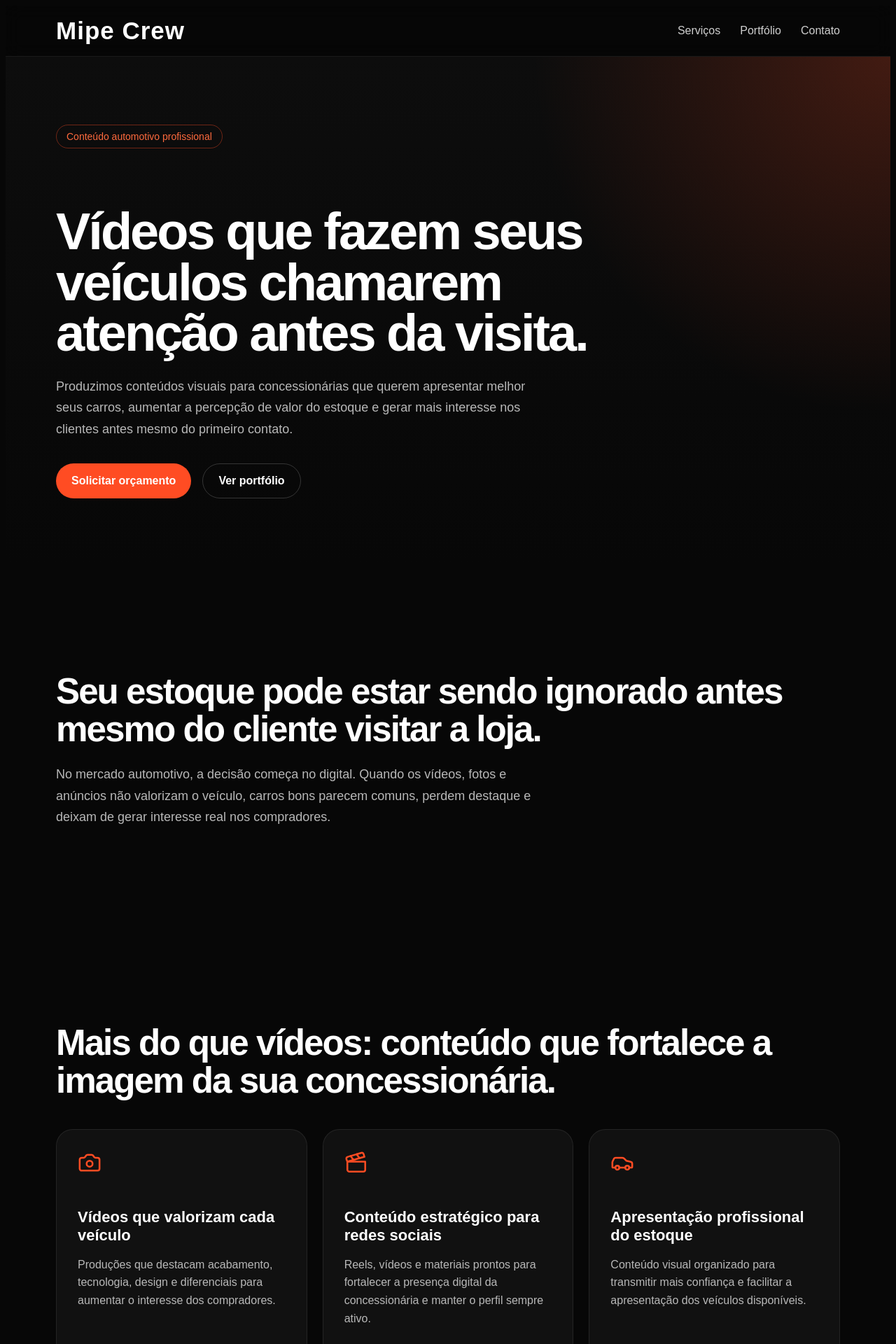
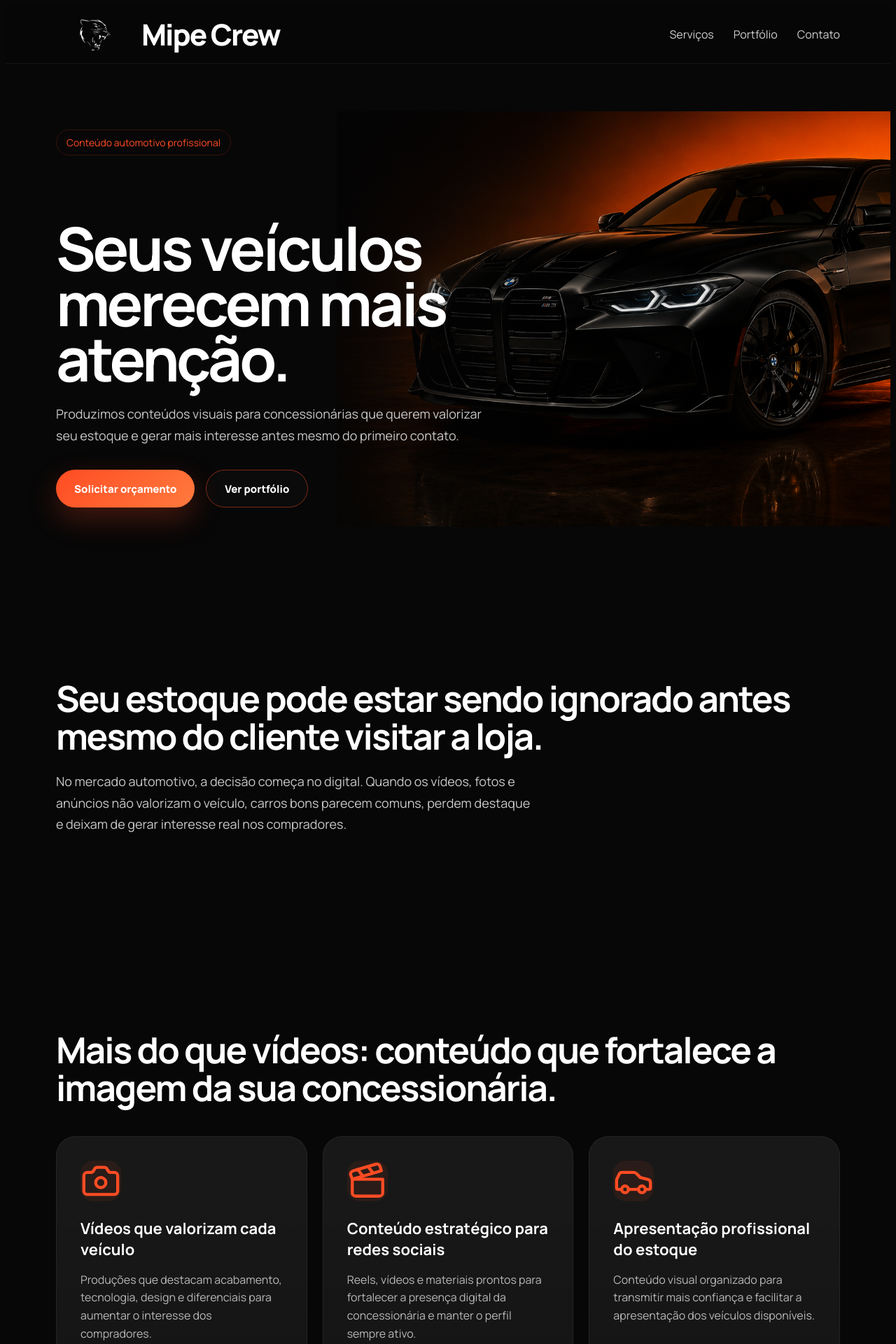
Before and after one commit to nicolas-ninov/Mipe-Crew, a React (Vite) app: page / in a window 1280 px wide. Shown: the top 1920 px of the page at 70% size. Built offline with nearby package versions, Linux system fonts and the light colour scheme; the HTML template or start-up script is replaced by a standard one.

Commit message:
style: refina identidade visual e header

```diff
--- a/index.html
+++ b/index.html
@@ -3,6 +3,9 @@
   <head>
     <meta charset="UTF-8" />
     <link rel="icon" type="image/png" href="/favicon.png" />
+    <link rel="preconnect" href="https://fonts.googleapis.com">
+    <link rel="preconnect" href="https://fonts.gstatic.com" crossorigin>
+    <link href="https://fonts.googleapis.com/css2?family=Manrope:wght@200..800&family=Montserrat:ital,wght@0,100..900;1,100..900&family=Oswald:wght@200..700&family=Poppins:ital,wght@0,100;0,200;0,300;0,400;0,500;0,600;0,700;0,800;0,900;1,100;1,200;1,300;1,400;1,500;1,600;1,700;1,800;1,900&family=Roboto:ital,wght@0,100..900;1,100..900&display=swap" rel="stylesheet">
     <meta name="viewport" content="width=device-width, initial-scale=1.0" />
     <title>Mipe Crew</title>
   </head>
--- a/src/components/Header.jsx
+++ b/src/components/Header.jsx
@@ -1,8 +1,26 @@
+import { useEffect, useState } from "react";
+import logo from "../assets/images/logo.png";
+
 function Header() {
+  const [scrolled, setScrolled] = useState(false);
+
+  useEffect(() => {
+    const handleScroll = () => {
+      setScrolled(window.scrollY > 50);
+    };
+
+    window.addEventListener("scroll", handleScroll);
+
+    return () => window.removeEventListener("scroll", handleScroll);
+  }, []);
+
   return (
-    <header className="header">
+    <header className={`header ${scrolled ? "scrolled" : ""}`}>
       <div className="container header-content">
-        <strong className="logo">Mipe Crew</strong>
+        <a href="/" className="brand">
+          <img src={logo} alt="Mipe Crew" className="logo" />
+          <strong>Mipe Crew</strong>
+        </a>
 
         <nav>
           <a href="#servicos">Serviços</a>
--- a/src/components/Hero.jsx
+++ b/src/components/Hero.jsx
@@ -1,16 +1,21 @@
+import bmwHero from "../assets/images/bmwHero.png";
+
 function Hero() {
   return (
-    <section className="hero">
+    <section
+      className="hero"
+      style={{ backgroundImage: `url(${bmwHero})` }}
+    >
       <div className="container">
         <div className="hero-content">
           <span className="tag">Conteúdo automotivo profissional</span>
 
-          <h1>Vídeos que fazem seus veículos chamarem atenção antes da visita.</h1>
+          <h1>Seus veículos merecem mais atenção.</h1>
 
           <p>
-            Produzimos conteúdos visuais para concessionárias que querem apresentar
-            melhor seus carros, aumentar a percepção de valor do estoque e gerar
-            mais interesse nos clientes antes mesmo do primeiro contato.
+            Produzimos conteúdos visuais para concessionárias que querem
+            valorizar seu estoque e gerar mais interesse antes mesmo do primeiro
+            contato.
           </p>
 
           <div className="hero-actions">
--- a/src/reset.css
+++ b/src/reset.css
@@ -2,4 +2,5 @@
   margin: 0;
   padding: 0;
   box-sizing: border-box;
+  font-family: "Manrope", sans-serif;
 }
--- a/src/styles.css
+++ b/src/styles.css
@@ -1,11 +1,28 @@
+:root {
+  --color-bg: #070707;
+  --color-surface: #111111;
+  --color-surface-light: #161616;
+  --color-text: #ffffff;
+  --color-muted: #b8b8b8;
+  --color-border: rgba(255, 255, 255, 0.08);
+  --color-primary: #ff4c23;
+  --color-primary-soft: rgba(255, 76, 35, 0.18);
+
+  --radius-sm: 14px;
+  --radius-md: 22px;
+  --radius-lg: 28px;
+
+  --container: 1120px;
+}
+
 html {
   scroll-behavior: smooth;
 }
 
 body {
-  font-family: Arial, Helvetica, sans-serif;
-  background: #070707;
-  color: #ffffff;
+  font-family: "Manrope", Arial, Helvetica, sans-serif;
+  background-color: var(--color-bg);
+  color: var(--color-text);
 }
 
 a {
@@ -14,30 +31,67 @@ a {
 }
 
 .container {
-  width: min(1120px, 90%);
+  width: min(var(--container), 90%);
   margin: 0 auto;
 }
 
 .header {
   position: sticky;
   top: 0;
-  z-index: 10;
-  background: rgba(7, 7, 7, 0.85);
+  z-index: 999;
+  background: rgba(7,7,7,.72);
   -webkit-backdrop-filter: blur(12px);
   backdrop-filter: blur(12px);
-  border-bottom: 1px solid rgba(255, 255, 255, 0.08);
+  border-bottom: 1px solid rgba(255,255,255,.05);
+  transition:
+      background .35s ease,
+      backdrop-filter .35s ease,
+      box-shadow .35s ease,
+      padding .35s ease;
+}
+
+.header.scrolled {
+  background: rgba(7,7,7,.92);
+  -webkit-backdrop-filter: blur(18px);
+  backdrop-filter: blur(18px);
+  box-shadow:
+      0 12px 40px rgba(0,0,0,.35);
 }
 
 .header-content {
-  height: 72px;
+  height: 82px;
   display: flex;
   align-items: center;
   justify-content: space-between;
+  transition: height .35s ease;
+}
+
+.header.scrolled .header-content {
+  height: 68px;
+}
+
+.brand {
+  display: flex;
+  align-items: center;
+  gap: 12px;
+}
+
+.brand strong {
+    font-size: 42px;
+    font-weight: 800;
+    letter-spacing: -2px;
 }
 
 .logo {
-  font-size: 35px;
-  letter-spacing: 1px;
+  height: 110px;
+  margin-top: 2px;
+  width: auto;
+  display: block;
+  transition: transform .3s ease;
+}
+
+.logo:hover {
+  transform: scale(1.04);
 }
 
 .header nav {
@@ -46,45 +100,87 @@ a {
 }
 
 .header nav a {
+  position: relative;
   font-size: 16px;
   color: #cfcfcf;
-  transition: color 0.2s ease;
+  transition: color .2s ease;
+}
+
+.header nav a::after {
+    content: "";
+    position: absolute;
+    left: 0;
+    bottom: -6px;
+    width: 0;
+    height: 2px;
+    background: var(--color-primary);
+    transition: .3s;
 }
 
 .header nav a:hover {
   color: #ffffff;
 }
 
+.header nav a:hover::after {
+    width: 100%;
+}
+
 .hero {
   min-height: calc(100vh - 72px);
   display: flex;
   align-items: center;
-  background:
-    radial-gradient(circle at top right, rgba(255, 76, 35, 0.22), transparent 35%),
-    linear-gradient(180deg, #0d0d0d 0%, #070707 100%);
+  position: relative;
+  overflow: hidden;
+  background-image: inherit;
+  background-size: 66%;
+  background-repeat: no-repeat;
+  background-position: 110% center;
+  background-color: var(--color-bg);
+}
+
+.hero::before {
+  content: "";
+  position: absolute;
+  inset: 0;
+  z-index: 1;
+
+  background: linear-gradient(
+    90deg,
+    rgba(7, 7, 7, 0.98) 0%,
+    rgba(7, 7, 7, 0.85) 22%,
+    rgba(7, 7, 7, 0.45) 42%,
+    rgba(7, 7, 7, 0.1) 65%,
+    transparent 100%
+  );
+}
+
+.hero .container {
+  position: relative;
+  z-index: 2;
 }
 
 .hero-content {
-  max-width: 760px;
-  margin-left: 0;
-  margin-right: auto;
+  max-width: 640px;
+  position: relative;
+  z-index: 3;
 }
 
 .tag {
   display: inline-block;
   margin-bottom: 22px;
   padding: 8px 14px;
-  border: 1px solid rgba(255, 76, 35, 0.4);
+  border: 1px solid var(--color-primary-soft);
   border-radius: 999px;
-  color: #ff6a3d;
+  color: var(--color-primary);
   font-size: 14px;
 }
 
 h1 {
-  font-size: clamp(42px, 6vw, 74px);
-  line-height: 0.98;
-  letter-spacing: -3px;
+  font-size: clamp(42px, 7vw, 86px);
+  line-height: 0.92;
+  letter-spacing: -4px;
   margin-bottom: 24px;
+  max-width: 900px;
 }
 
 h2 {
@@ -103,7 +199,7 @@ h3 {
 .section-text,
 .cta p {
   max-width: 680px;
-  color: #b8b8b8;
+  color: rgba(255, 255, 255, 0.78);
   font-size: 18px;
   line-height: 1.7;
 }
@@ -119,25 +215,41 @@ h3 {
   display: inline-flex;
   align-items: center;
   justify-content: center;
-  min-height: 48px;
-  padding: 0 22px;
+  min-height: 52px;
+  padding: 0 26px;
   border-radius: 999px;
-  font-weight: 700;
-  transition: transform 0.2s ease, background 0.2s ease;
+  font-weight: 800;
+  font-size: 15px;
+  transition:
+    transform 0.2s ease,
+    box-shadow 0.2s ease,
+    background 0.2s ease,
+    border-color 0.2s ease;
 }
 
 .btn:hover {
-  transform: translateY(-2px);
+  transform: translateY(-3px);
 }
 
 .primary {
-  background: #ff4c23;
-  color: #ffffff;
+  background: linear-gradient(135deg, #ff4c23, #ff7a3d);
+  color: var(--color-text);
+  box-shadow: 0 16px 40px rgba(255, 76, 35, 0.25);
+}
+
+.primary:hover {
+  box-shadow: 0 20px 55px rgba(255, 76, 35, 0.38);
 }
 
 .secondary {
-  border: 1px solid rgba(255, 255, 255, 0.18);
-  color: #ffffff;
+  border: 1px solid rgba(255, 76, 35, 0.45);
+  color: var(--color-text);
+  background: rgba(255, 255, 255, 0.02);
+}
+
+.secondary:hover {
+  border-color: rgba(255, 76, 35, 0.85);
+  background: rgba(255, 76, 35, 0.08);
 }
 
 .section {
@@ -152,19 +264,66 @@ h3 {
 }
 
 .card {
-  padding: 30px;
-  border-radius: 24px;
-  background: #111111;
-  border: 1px solid rgba(255, 255, 255, 0.08);
+  padding: 34px;
+  border-radius: var(--radius-lg);
+
+  background: linear-gradient(
+      180deg,
+      rgba(255,255,255,0.03),
+      rgba(255,255,255,0.015)
+    ),
+    var(--color-surface);
+
+  border: 1px solid rgba(255,255,255,0.06);
+
+  transition:
+    transform .35s ease,
+    border-color .35s ease,
+    box-shadow .35s ease,
+    background .35s ease;
+}
+
+.card:hover {
+  transform: translateY(-10px);
+  border-color: rgba(255,76,35,.25);
+  box-shadow:
+    0 30px 60px rgba(0,0,0,.35),
+    0 0 60px rgba(255,76,35,.08);
+
+  background:
+    linear-gradient(
+      180deg,
+      rgba(255,255,255,.05),
+      rgba(255,255,255,.02)
+    ),
+    var(--color-surface);
+}
+
+.card-icon {
+  width: 58px;
+  height: 58px;
+  display: flex;
+  align-items: center;
+  justify-content: center;
+  border-radius: 18px;
+  background: rgba(255,76,35,.08);
+  color: var(--color-primary);
+  margin-bottom: 24px;
+  transition: .3s;
+}
+
+.card:hover .card-icon {
+  background: var(--color-primary);
+  color: var(--color-text);
 }
 
 .card p {
-  color: #b8b8b8;
+  color: var(--color-muted);
   line-height: 1.6;
 }
 
 .portfolio {
-  background: #0c0c0c;
+  background: var(--color-surface-light);
 }
 
 .video-grid {
@@ -179,17 +338,16 @@ h3 {
   width: 100%;
   max-width: 350px;
   min-height: 340px;
-  border-radius: 24px;
   background:
-    linear-gradient(145deg, rgba(255, 76, 35, 0.16), transparent),
-    #161616;
-  border: 1px solid rgba(255, 255, 255, 0.08);
+    linear-gradient(145deg, var(--color-primary-soft), transparent),
+    var(--color-surface-light);
+  border: 1px solid var(--color-border);
   display: flex;
   align-items: center;
   justify-content: center;
-  color: #777;
+  color: var(--color-muted);
   overflow: hidden;
-  border-radius: 22px;
+  border-radius: var(--radius-md);
 }
 
 .video-card iframe {
@@ -208,10 +366,29 @@ h3 {
 }
 
 .step {
-  padding: 26px;
-  border-radius: 22px;
-  background: #111111;
-  border: 1px solid rgba(255, 255, 255, 0.08);
+  padding: 30px;
+  border-radius: var(--radius-lg);
+  background:
+    linear-gradient(
+      180deg,
+      rgba(255,255,255,.03),
+      rgba(255,255,255,.015)
+    ),
+    var(--color-surface);
+
+  border: 1px solid rgba(255,255,255,.06);
+  transition:
+    transform .35s ease,
+    box-shadow .35s ease,
+    border-color .35s ease;
+}
+
+.step:hover {
+  transform: translateY(-8px);
+  border-color: rgba(255,76,35,.25);
+  box-shadow:
+    0 24px 50px rgba(0,0,0,.35),
+    0 0 40px rgba(255,76,35,.08);
 }
 
 .step span {
@@ -220,17 +397,34 @@ h3 {
   height: 38px;
   align-items: center;
   justify-content: center;
-  background: #ff4c23;
+  background: var(--color-primary);
   border-radius: 50%;
   font-weight: 700;
   margin-bottom: 18px;
 }
 
+.step h3 {
+  margin-bottom: 16px;
+}
+
+.step hr {
+  border: none;
+  height: 1px;
+  background: rgba(255,255,255,.08);
+  margin-bottom: 18px;
+}
+
+.step p {
+  color: var(--color-muted);
+  line-height: 1.7;
+  font-size: 15px;
+}
+
 .cta {
   padding: 100px 0;
   background:
-    radial-gradient(circle at center, rgba(255, 76, 35, 0.25), transparent 40%),
-    #0d0d0d;
+    radial-gradient(circle at center, var(--color-primary-soft), transparent 40%),
+    var(--color-surface-light);
   text-align: center;
 }
 
@@ -254,16 +448,12 @@ h3 {
 
 .footer {
   padding: 30px 0;
-  background: #050505;
-  color: #888;
+  background: var(--color-surface);
+  color: var(--color-muted);
   text-align: center;
   font-size: 14px;
 }
 
-.card-icon {
-  color: #ff4c23;
-  margin-bottom: 22px;
-}
 
 @media (max-width: 860px) {
   .header nav {
@@ -272,6 +462,8 @@ h3 {
 
   .hero {
     min-height: 720px;
+    background-size: 120%;
+    background-position: center top;
   }
 
   .cards,
```
Also changed, not shown: src/components/Process.jsx (+40 -10 lines), src/assets/images/bmwHero.png (added), src/assets/images/logo.png (added).
